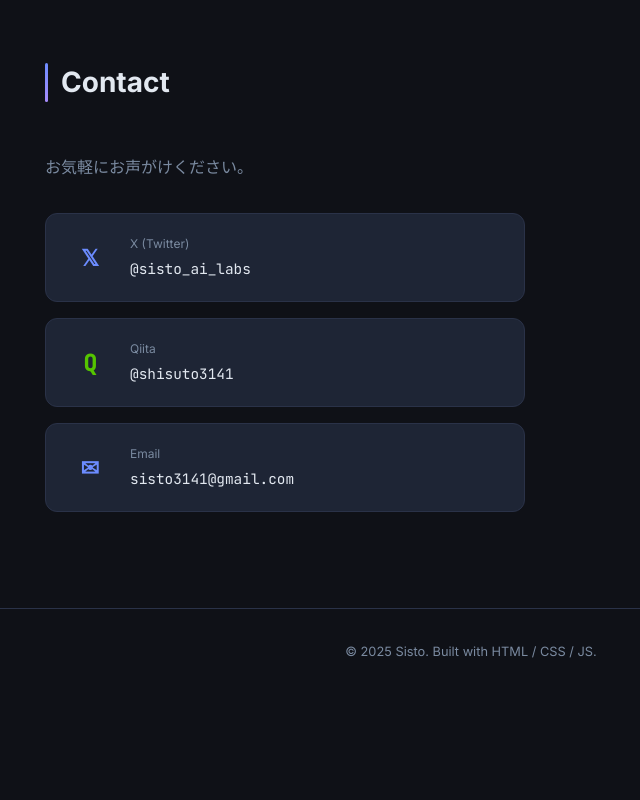
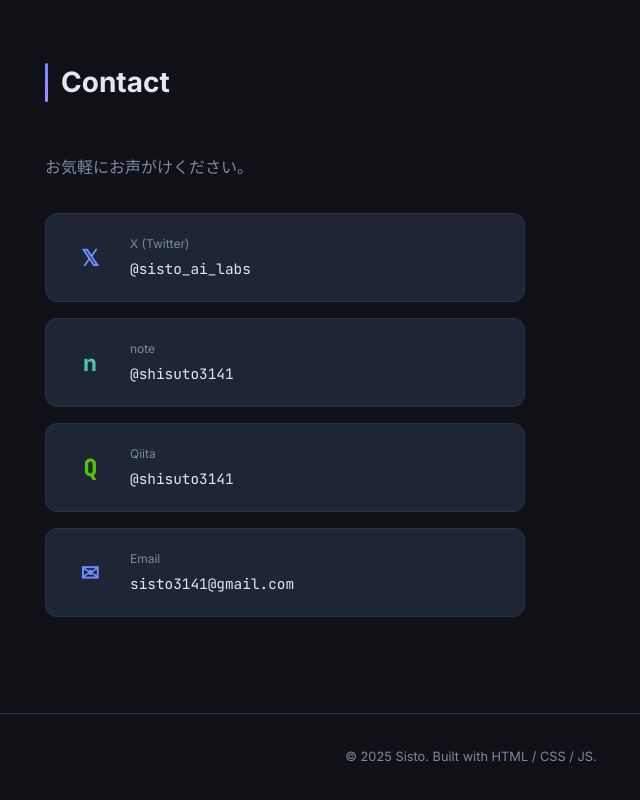
Before and after one commit to shisuto3141/myprofile, a plain HTML site: page index.html in a window 1280 px wide. Shown: the part 3170-3970 px from the top of the page, without its empty margins (169-809 px from the left). Before the commit the page ends 3865 px from the top, so only its background shows below. Drawn offline with nearby package versions, Linux system fonts and the light colour scheme.

Commit message:
Add note to contact section

```diff
--- a/index.html
+++ b/index.html
@@ -203,6 +203,14 @@
           </div>
         </a>
 
+        <a class="contact-card" href="https://note.com/shisuto3141" target="_blank" rel="noopener">
+          <span class="contact-platform-icon note-icon">n</span>
+          <div>
+            <p class="contact-platform">note</p>
+            <p class="contact-handle">@shisuto3141</p>
+          </div>
+        </a>
+
         <a class="contact-card" href="https://qiita.com/shisuto3141" target="_blank" rel="noopener">
           <span class="contact-platform-icon qiita-icon">Q</span>
           <div>
--- a/style.css
+++ b/style.css
@@ -483,6 +483,12 @@ ul { list-style: none; }
   font-family: var(--mono);
 }
 
+.note-icon {
+  color: #41c9b4;
+  font-family: var(--font);
+  font-weight: 700;
+}
+
 .contact-platform {
   font-size: 0.75rem;
   color: var(--muted);
```
